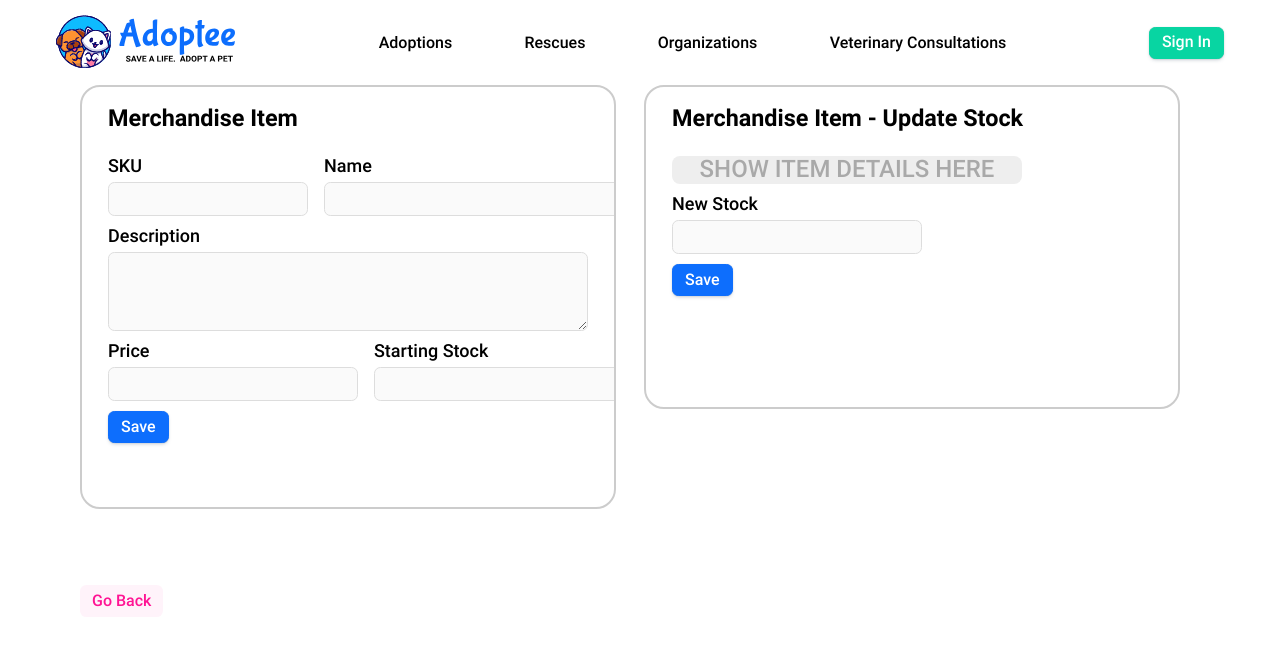
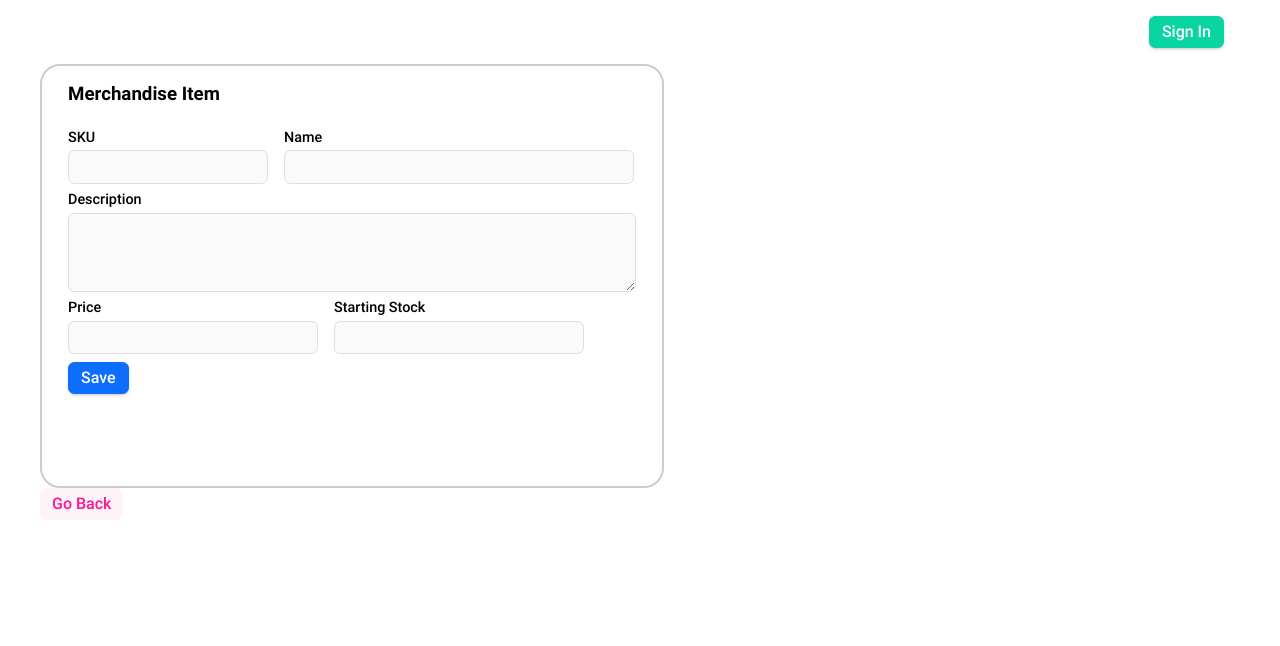
Before and after one commit to dalanad/adoptee, a PHP site: page /auth/view/org/org_settings/merch_form.php in a window 1280 px wide. Shown: the top 646 px of the page. Run offline with PHP 8.4, Linux system fonts and the light colour scheme.

Commit message:
fixed links

```diff
--- a/view/_layout/layout.php
+++ b/view/_layout/layout.php
@@ -14,7 +14,7 @@
     <link href="/assets/vendor/normalize.css" rel="stylesheet" type="text/css" />
     <link href="/assets/vendor/fontawesome.css" rel="stylesheet" type="text/css">
     <link href="/assets/vendor/roboto.css" rel="stylesheet" type="text/css">
-    <link href="/assets/css/styles.css?w=<?= rand(1, 100) ?>" rel="stylesheet" type="text/css" />
+    <link href="/assets/css/styles.css" rel="stylesheet" type="text/css" />
     <link href="/assets/css/util.css" rel="stylesheet" type="text/css" />
     <script src="/assets/vendor/jquery-3.6.0.min.js"></script>
     <script src="/assets/vendor/ckeditor.js"></script>
--- a/view/org/org_settings/merch_form.php
+++ b/view/org/org_settings/merch_form.php
@@ -1,51 +1,51 @@
-<?php require __DIR__ . "./../../_layout/header.php";
-?>
+<?php require __DIR__ . "./../../_layout/layout.php";?>
 <style>
-
-.split {
-  height: 80%;
-  width: 40%;
-  position: fixed;
-  overflow-x: hidden;
+    .br {
+        border: 2px solid var(--gray-4);
+        border-radius: 20px;
+        padding: 10px;
 
     }
-.lefts {
-  left: 0;
-  padding-left: 100px;
-  padding-top: 100px;
-  margin-left: 80px;
-  font-size: 20px;
-
-}
-.rights {
-  right: 0;
-  margin-right: 100px;
-  padding-left: 20px;
-  padding-top: 100px;
-  font-size: 20px;
-}
-.br{
-  border: 2px solid var(--gray-4);
-  border-radius: 20px;
-  padding:10px;
-
-}
-.sec{
-margin:auto;
-padding-top:500px;
-padding-left:80px;
-}
-
 </style>
 <form class="container">
-<div class="  split lefts br" style="height:400px;" >
+    <div style="padding: 1rem 1rem;display: flex;">
+        <?php if (session_status() == PHP_SESSION_NONE) {
+            session_start();
+        } ?>
+        <div style="flex: 1 1 0;"></div>
+        <?= user_btn() ?>
+    </div>
+    <?php if (isset($_GET["update"])) { ?>
+        <div class=" split rights br" style="height:300px;width:500px">
             <h3 class="m0 flex justify-between items-center p1 px2 border-bottom" style="border-color:var(--gray-4)">
-    <strong>Merchandise Item</strong></h3>
+                <strong>Merchandise Item - Update Stock</strong>
+            </h3>
+            <div class="m2">
+                <div style="display: grid;grid-template-columns:auto min-content 300px ;grid-column-gap:1rem">
+
+                    <div class="field" style="grid-row: span 2;">
+                        <div class="placeholder-box flex-auto" style="width:350px">Show Item details here</div>
+
+                    </div>
+                </div>
+                <div class="field">
+                    <label>New Stock</label>
+                    <input type="text" class="ctrl">
+                </div>
+                <button class="btn ">Save</button>
+            </div>
+        </div>
+        </div>
+    <?php } else { ?>
+        <div class="  split lefts br" style="height:400px;width:600px">
+            <h3 class="m0 flex justify-between items-center p1 px2 border-bottom" style="border-color:var(--gray-4)">
+                <strong>Merchandise Item</strong>
+            </h3>
             <div class="m2">
                 <div style="display: grid;grid-template-columns:auto min-content 150px ;grid-column-gap:1rem">
                     <div class="field">
                         <label>SKU</label>
-                <input type="text" class="ctrl"  style="width:200px">
+                        <input type="text" class="ctrl" style="width:200px">
                     </div>
                     <div class="field">
                         <label>Name</label>
@@ -69,32 +69,9 @@ padding-left:80px;
                 </div>
                 <button class="btn ">Save</button>
             </div>
-
         </div>
-
-<div class=" split rights br" style="height:300px;">
-    <h3 class="m0 flex justify-between items-center p1 px2 border-bottom" style="border-color:var(--gray-4)">
-    <strong>Merchandise Item - Update Stock</strong></h3>
-    <div class="m2">
-        <div style="display: grid;grid-template-columns:auto min-content 300px ;grid-column-gap:1rem">
-
-             <div class="field" style="grid-row: span 2;">
-                <div class="placeholder-box flex-auto" style="width:350px" >Show Item details here</div>
-
-            </div>
-
-            </div>
-            <div class="field">
-                <label>New Stock</label>
-                <input type="text" class="ctrl" style="width:250px" >
-            </div>
-            <button class="btn ">Save</button>
-        </div>
-
-    </div>
-</div>
-
-</form>
-
+    <?php } ?>
     <div class="sec">
         <a class=" btn btn-faded pink" href="/view/org/settings.php?menu=merchandise"><b> Go Back</b></a>
+    </div>
+</form>
--- a/view/org/org_settings/sponsorship.php
+++ b/view/org/org_settings/sponsorship.php
@@ -16,8 +16,7 @@
 
     ); ?>
  <div class="flex-auto   mx2 " style="padding:5px">
-     <br>
-     <span style="font-size:22px">Sponsorships</span>
+     <h3>Sponsorships</h3>
      <table class="table">
          <tr>
              <th>Name</th>
--- a/view/org/org_settings/sponsorships.php
+++ b/view/org/org_settings/sponsorships.php
@@ -46,7 +46,7 @@
              </div>
              <div class="bold">Rs <?= $i * 5000 ?></div>
              <div class="mt1">
-                 <button title="Modify Tier" class="btn btn-link btn-icon orange"><i class="fas fa-pen"></i></button>
+                 <a href="/view/org/org_settings/sponsorship_tier.php" class="btn btn-link btn-icon orange"><i class="fas fa-pen"></i></a>
                  &nbsp;
                  <button title="Delete Tier" class="btn btn-link btn-icon red"><i class="fas fa-trash"></i></button>
              </div>
```
Also changed, not shown: scripts/seed_data.sql (+10 -8 lines), view/org/dashboard.php (+6 -12 lines), view/org/org_dashboard/feedback_list.php (+26 -52 lines), view/org/org_settings/create_org_user.php (+9 -3 lines), view/org/org_settings/merchandise.php (+15 -25 lines), view/org/org_settings/org_user_actions.php (+8 -2 lines), view/org/org_settings/sponsorship_tier.php (+8 -1 lines), view/org/settings.php (+9 -5 lines). Lines whose indentation alone changed are shown as unchanged.
